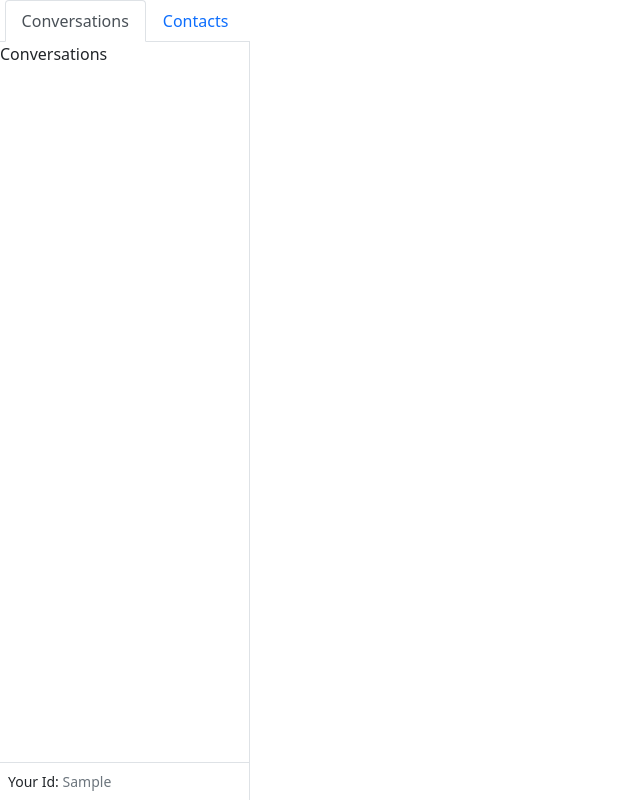
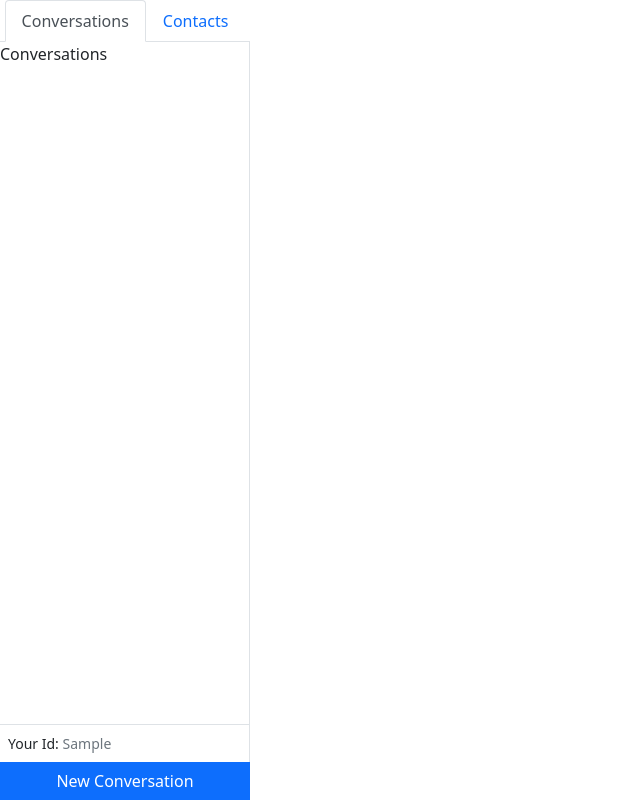
Before and after one commit to praz99/react_messanger, a React (Create React App) app: page / in a window 1280 px wide. Both pictures are taken after typing "Sample" into the empty fields and a click on the button "Login". Shown: the whole page, without its empty margins (0-640 px from the left). Built offline with nearby package versions, Linux system fonts and the light colour scheme.

Commit message:
Add a button to add new conversation/contact

```diff
--- a/src/components/Sidebar.js
+++ b/src/components/Sidebar.js
@@ -1,5 +1,5 @@
 import React, { useState } from 'react';
-import { Tab, Nav } from 'react-bootstrap';
+import { Tab, Nav, Button } from 'react-bootstrap';
 import Conversations from './Conversations';
 import Contacts from './Contacts';
 
@@ -8,6 +8,7 @@
 
 function Sidebar({ id }) {
   const [activeKey, setActiveKey] = useState(CONVERSATIONS_KEY);
+  const conversationsOpen = activeKey === CONVERSATIONS_KEY
   return (
     <div style={{ width: '250px' }} className="d-flex flex-column">
       <Tab.Container activeKey={activeKey} onSelect={setActiveKey}>
@@ -30,6 +31,9 @@
         <div className="p-2 border-top border-end small">
           Your Id: <span className="text-muted">{id}</span>
         </div>
+        <Button className="rounded-0">
+          New {conversationsOpen ? 'Conversation' : 'Contact'}
+        </Button>
       </Tab.Container >
     </div >
   );
```
